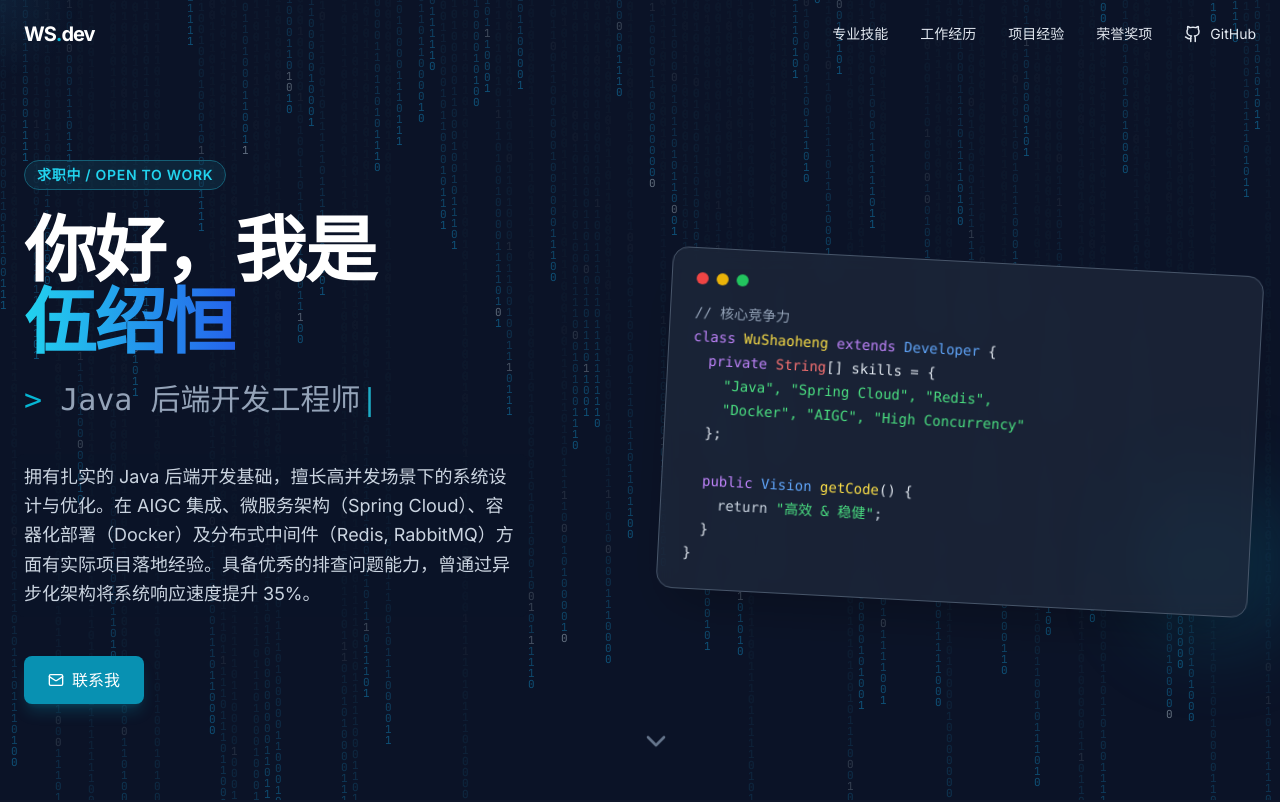
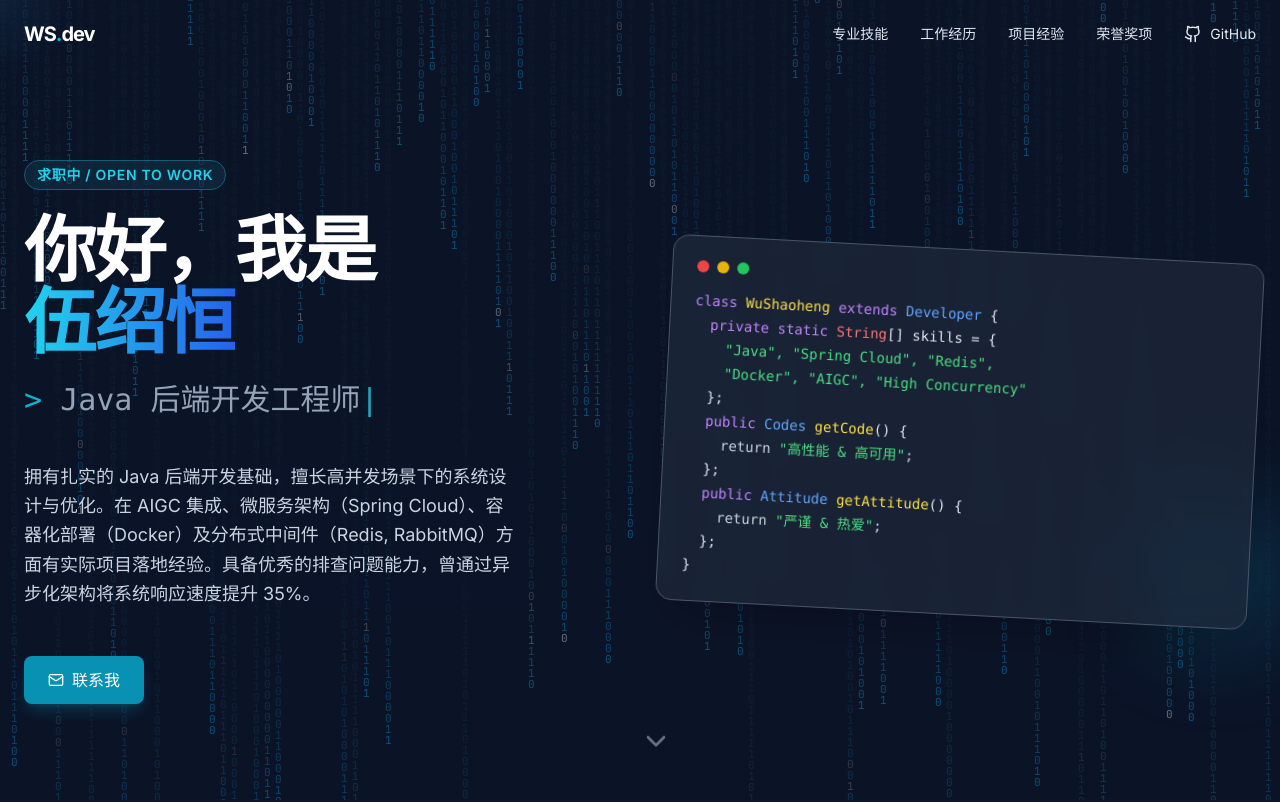
Before and after one commit to 1797483570/owner-plus, a React (Vite) app: page / in a window 1280 px wide. Shown: the top 802 px of the page. Built offline with nearby package versions, Linux system fonts and the light colour scheme.

Commit message:
feat:代码视觉卡新增方法

```diff
--- a/components/Hero.tsx
+++ b/components/Hero.tsx
@@ -72,24 +72,30 @@ const Hero: React.FC = () => {
                <div className="w-3 h-3 rounded-full bg-green-500"></div>
              </div>
              <div className="font-mono text-sm leading-6">
-                <div className="text-slate-400">// 核心竞争力</div>
+                {/* <div className="text-slate-400">// 核心竞争力</div> */}
                 <div><span className="text-purple-400">class</span> <span className="text-yellow-300">WuShaoheng</span> <span className="text-purple-400">extends</span> <span className="text-blue-400">Developer</span> {'{'}</div>
                 <div className="pl-4">
-                  <span className="text-purple-400">private</span> <span className="text-red-400">String</span>[] skills = {'{'}
+                  <span className="text-purple-400">private</span> <span className="text-purple-400">static</span> <span className="text-red-400">String</span>[] skills = {'{'}
                 </div>
                 <div className="pl-8 text-green-400">
                   "Java", "Spring Cloud", "Redis",<br/>
                   "Docker", "AIGC", "High Concurrency"
                 </div>
                 <div className="pl-4">{'};'}</div>
-                <br/>
                 <div className="pl-4">
-                  <span className="text-purple-400">public</span> <span className="text-blue-400">Vision</span> <span className="text-yellow-300">getCode</span>() {'{'}
+                  <span className="text-purple-400">public</span> <span className="text-blue-400">Codes</span> <span className="text-yellow-300">getCode</span>() {'{'}
                 </div>
                 <div className="pl-8 text-slate-300">
-                  return <span className="text-green-400">"高效 & 稳健"</span>;
+                  return <span className="text-green-400">"高性能 & 高可用"</span>;
                 </div>
-                <div className="pl-4">{'}'}</div>
+                <div className="pl-4">{'};'}</div>
+                <div className="pl-4">
+                  <span className="text-purple-400">public</span> <span className="text-blue-400">Attitude</span> <span className="text-yellow-300">getAttitude</span>() {'{'}
+                </div>
+                <div className="pl-8 text-slate-300">
+                  return <span className="text-green-400">"严谨 & 热爱"</span>;
+                </div>
+                <div className="pl-4">{'};'}</div>
                 <div>{'}'}</div>
              </div>
           </div>
```
